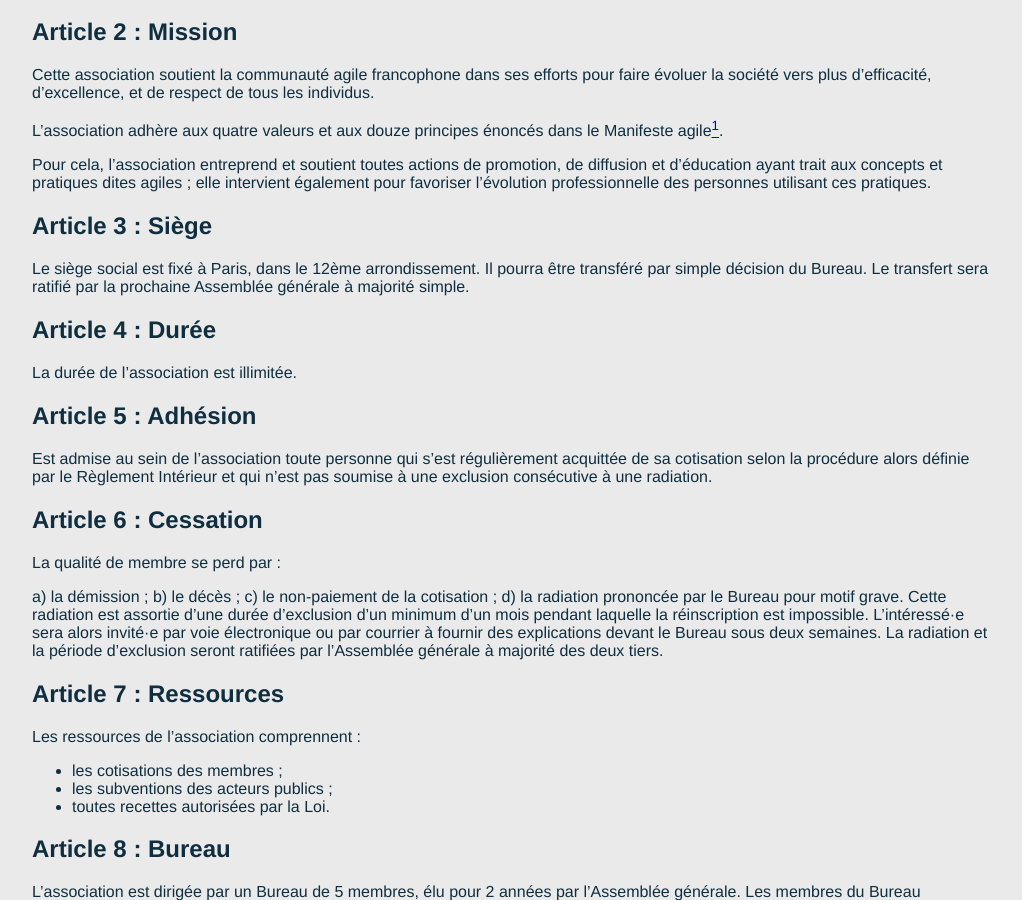
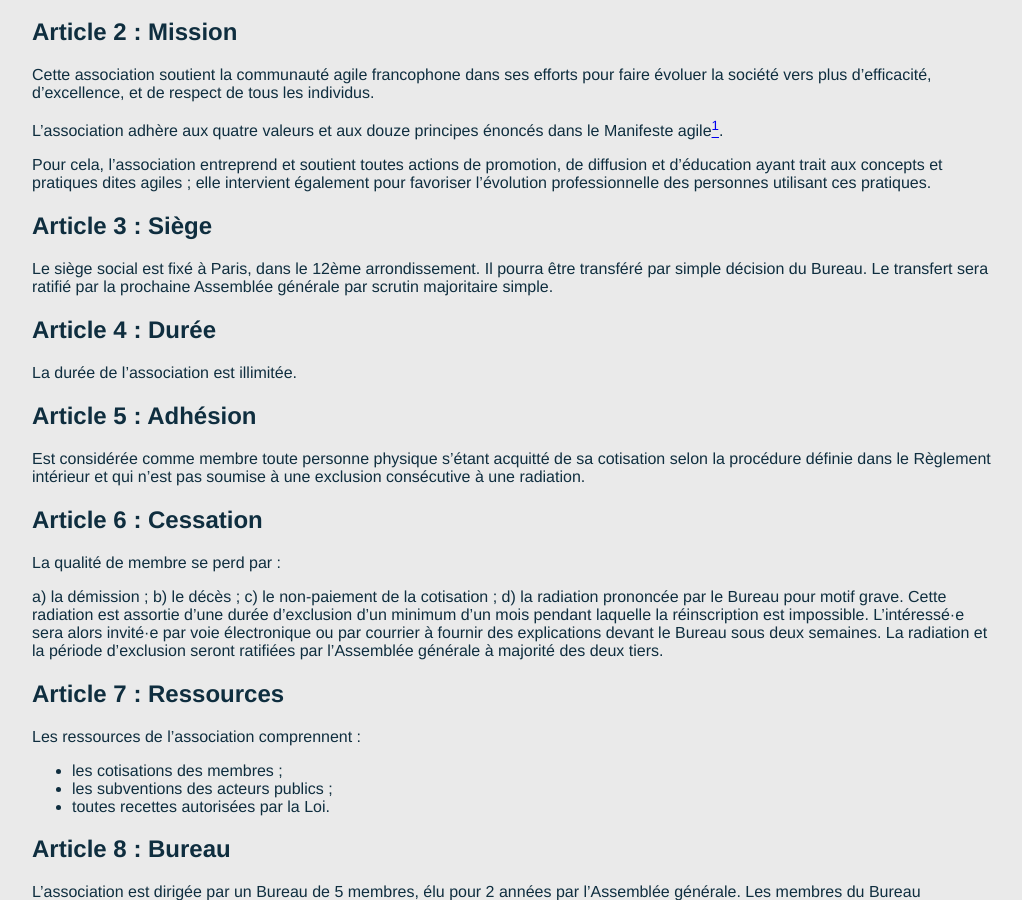
Before and after one commit to AgileFrance/AgileFrance.github.io, a Jekyll site: the page built from _pages/statuts.md, in a window 1280 px wide and 900 px high, scrolled down 471 px. Shown: the whole window, without its empty margins (128-1150 px from the left). Built offline with Jekyll 4.4.1, drawn with Linux system fonts in a browser that asks for light colours.

Commit message:
Accorde toutes les modifications

```diff
--- a/_pages/statuts.md
+++ b/_pages/statuts.md
@@ -21,7 +21,7 @@ Pour cela, l’association entreprend et soutient toutes actions de promotion, d
 
 ## Article 3 : Siège
 
-Le siège social est fixé à Paris, dans le 12ème arrondissement. Il pourra être transféré par simple décision du Bureau. Le transfert sera ratifié par la prochaine Assemblée générale à majorité simple.
+Le siège social est fixé à Paris, dans le 12ème arrondissement. Il pourra être transféré par simple décision du Bureau. Le transfert sera ratifié par la prochaine Assemblée générale par scrutin majoritaire simple.
 
 ## Article 4 : Durée
 
@@ -29,7 +29,7 @@ La durée de l’association est illimitée.
 
 ## Article 5 : Adhésion
 
-Est admise au sein de l’association toute personne qui s’est régulièrement acquittée de sa cotisation selon la procédure alors définie par le Règlement Intérieur et qui n’est pas soumise à une exclusion consécutive à une radiation.
+Est considérée comme membre toute personne physique s’étant acquitté de sa cotisation selon la procédure définie dans le Règlement intérieur et qui n’est pas soumise à une exclusion consécutive à une radiation.
 
 ## Article 6 : Cessation
 
```
